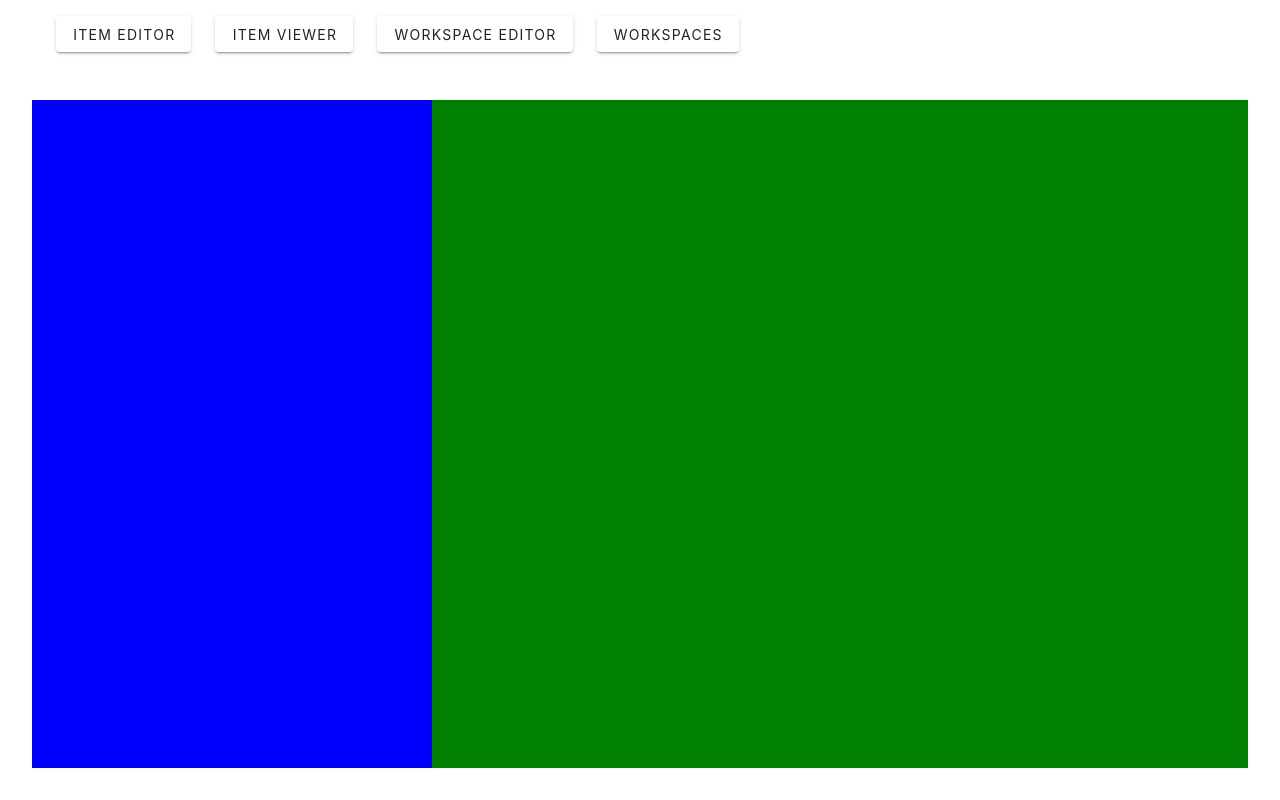
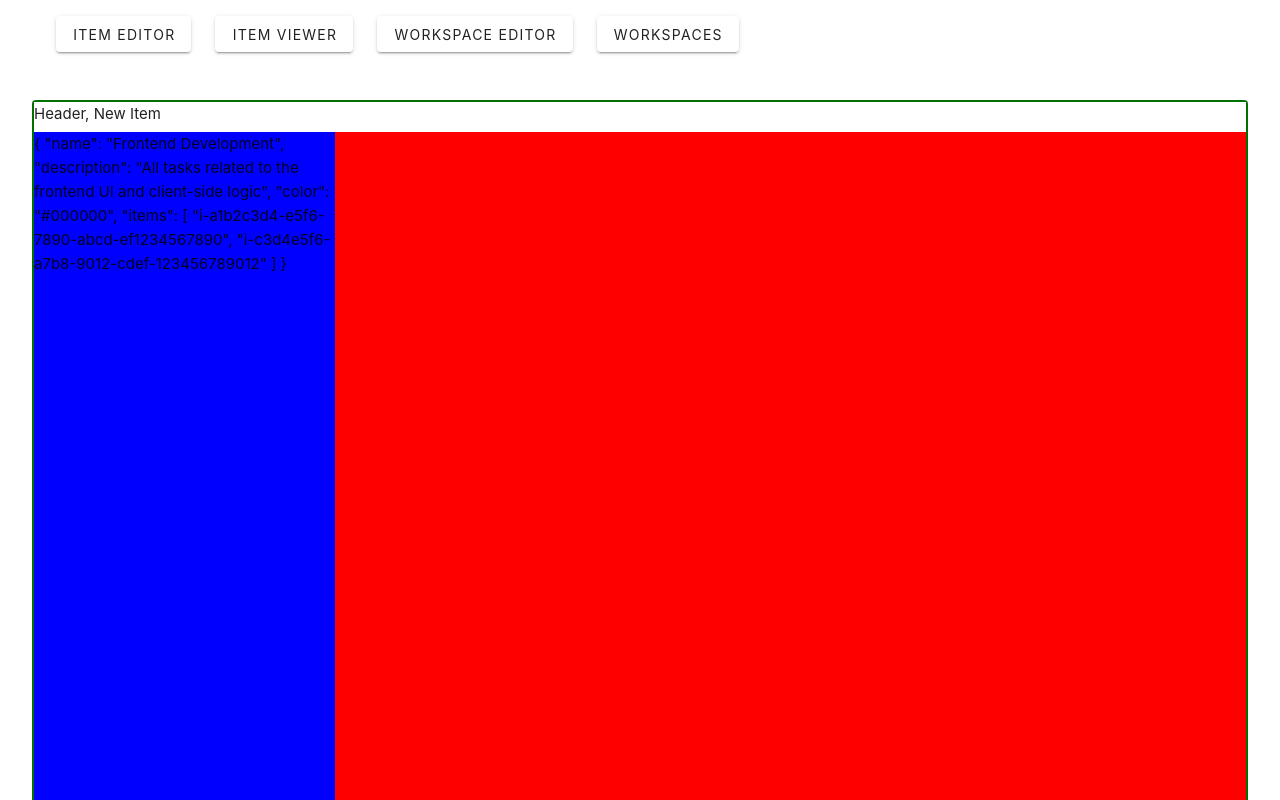
Before and after one commit to AlexJFDev/Capstone, a Vue app: page / in a window 1280 px wide. Shown: the top 800 px of the page. Built offline with nearby package versions, Linux system fonts and the light colour scheme; the HTML template or start-up script is replaced by a standard one.

Commit message:
Initial roadmap layout

```diff
--- a/src/components/roadmap/RoadmapPane.vue
+++ b/src/components/roadmap/RoadmapPane.vue
@@ -1,35 +1,15 @@
-<!--
-This component will take a `workspaceId` as a prop and render a Roadmap (Gantt chart) for the Workspace.
-If there is not enough vertical space, the pane will scroll, rather than making the screen longer.
-
-At the moment, all buttons should call no-op functions.
-
-The display will have two halves. There should be a border separating each half.
-
-On the left will be a column of items.
-Each row will have the name of its item. When a row is hovered over, up and down buttons will appear on the leftmost side and a settings button will appear on the rightmost side.
-The very first row will be to add a new item.
-The very last row will also be to add a new item. This row should always be visible.
-This half should maintain a constant width.
-
-On the right will be an SVG rendering of the roadmap items as bars.
-To start, the roadmap will be at a week scale zoom level. However, the implementation should be able to support changing the scale in the future.
-Each bar will be colored according to its item color.
-There will be a header at the top showing the date of the start of each week on Sunday. This header should always be visible.
-A vertical dashed line should be at each sunday mark.
-This half can scroll horizontally if there is not enough space to display all bars.
-This half's width should resize depending on horizontal space available.
-
-The rows on either side should be the same height so that the name of an item lines up with its bar. There should be a thin border which appears to cross the entire width of the pane for each row.
--->
-
 <script setup lang="ts">
 import { workspaces } from '@/testing/dummy-workspaces'
 
 
-const props = defineProps<{
-  workspaceId: string
-}>()
+const props =
+withDefaults(defineProps<{
+  workspaceId: string,
+  scale?: number
+}>(), {
+  scale: 80
+}
+)
 
 const workspace = workspaces[props.workspaceId]!
 
@@ -37,8 +17,16 @@ const workspace = workspaces[props.workspaceId]!
 
 <template>
   <div class="w-100 h-100 pa-8">
-    <div class="w-100 h-100" style="background-color: green;">
-      <div style="background-color: blue; width: 400px;" class="h-100"></div>
+    <div class="w-100 h-100 border-md rounded" style="background-color: green;">
+      <div style="background-color: white; height: 30px;">Header, New Item</div>
+      <div class="d-flex" style="overflow-y: scroll;">
+        <div style="background-color: blue; width: 400px; height: 2000px;">
+          {{ workspace }}
+        </div>
+        <div style="background-color: red; width: 100%;"></div>
+      </div>
+      <div style="background-color: white; height: 30px;">Footer, New Item</div>
+
       <div style="background-color: red;"></div>
     </div>
   </div>
```
